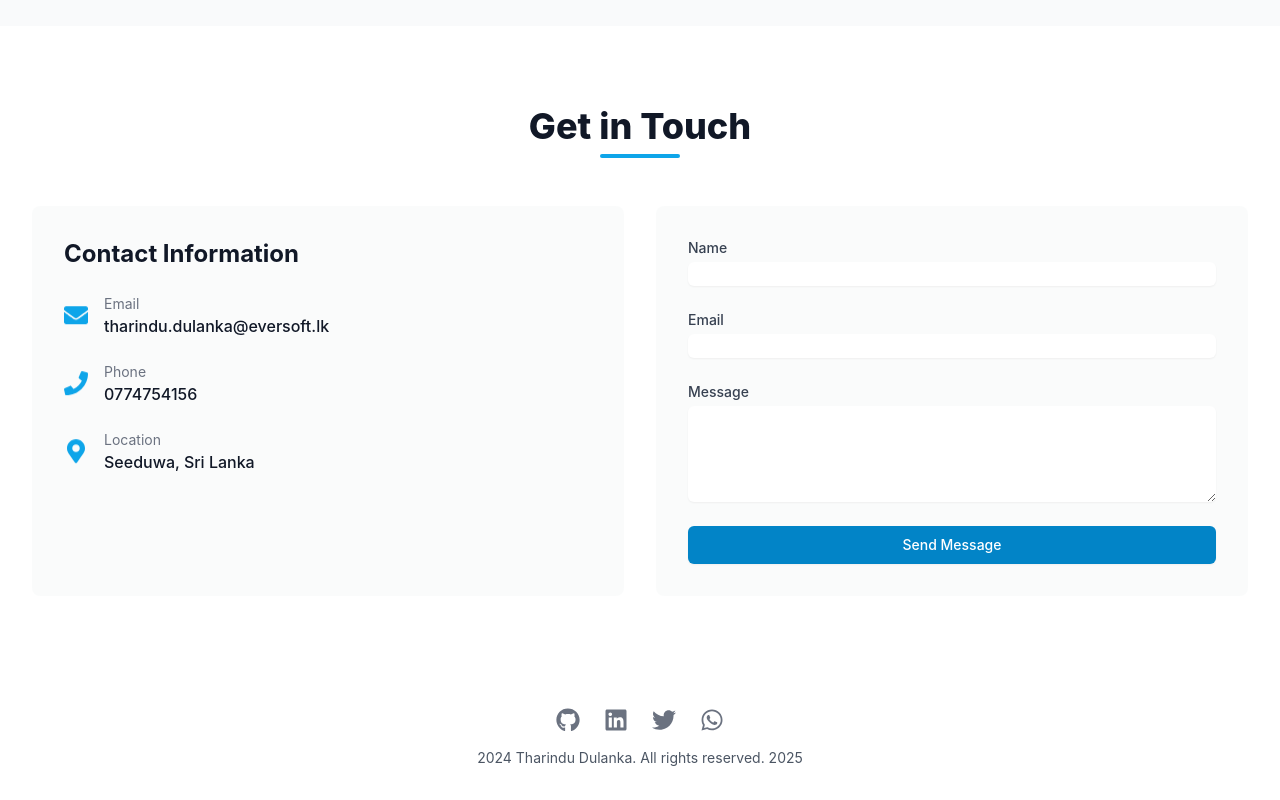
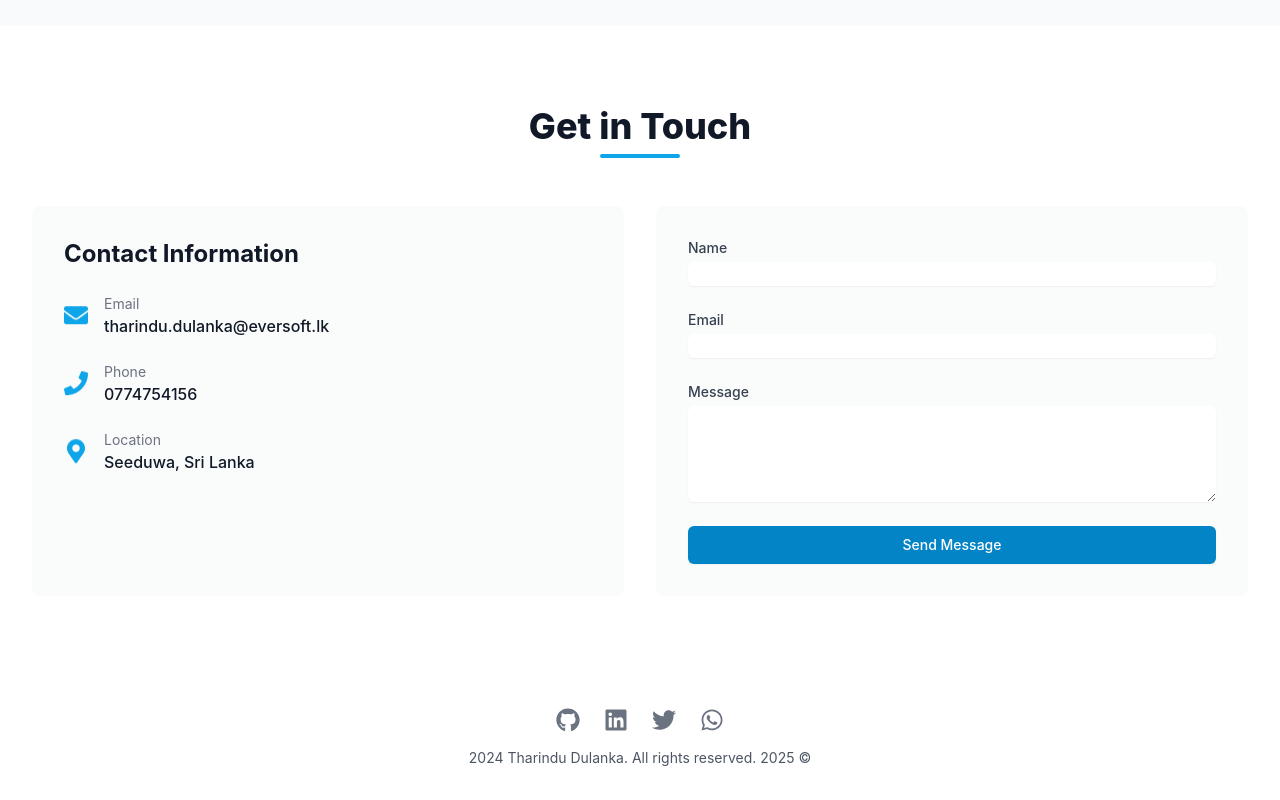
Before and after one commit to luci1927/se-portfolio-new, a React (Vite) app: page / in a window 1280 px wide. Shown: the part 3340-4140 px from the top of the page. Built offline with nearby package versions, Linux system fonts and the light colour scheme.

Commit message:
Update Footer.tsx

```diff
--- a/src/components/Footer.tsx
+++ b/src/components/Footer.tsx
@@ -45,7 +45,7 @@ const Footer = () => {
             ))}
           </div>
           <p className="text-gray-600 dark:text-gray-400 text-sm transition-colors duration-300">
-            {currentYear} Tharindu Dulanka. All rights reserved. 2025
+            {currentYear} Tharindu Dulanka. All rights reserved. 2025 ©
           </p>
         </div>
       </div>
```
